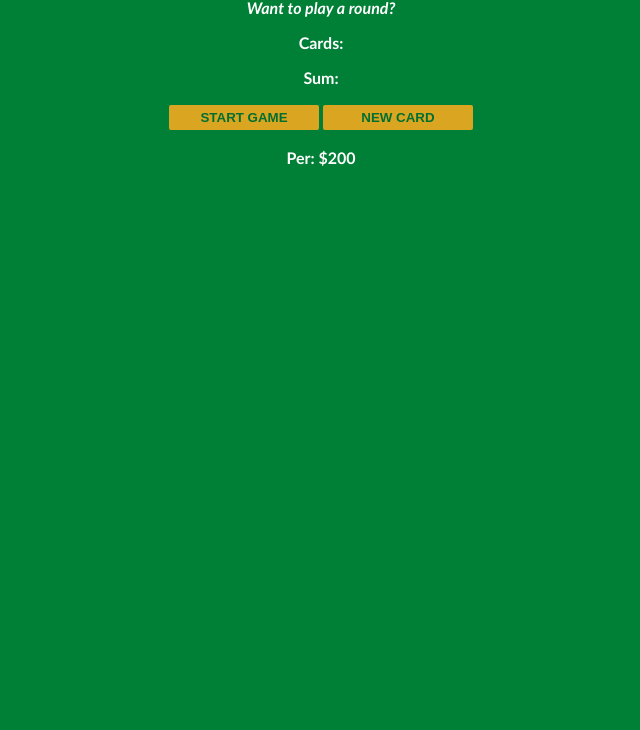
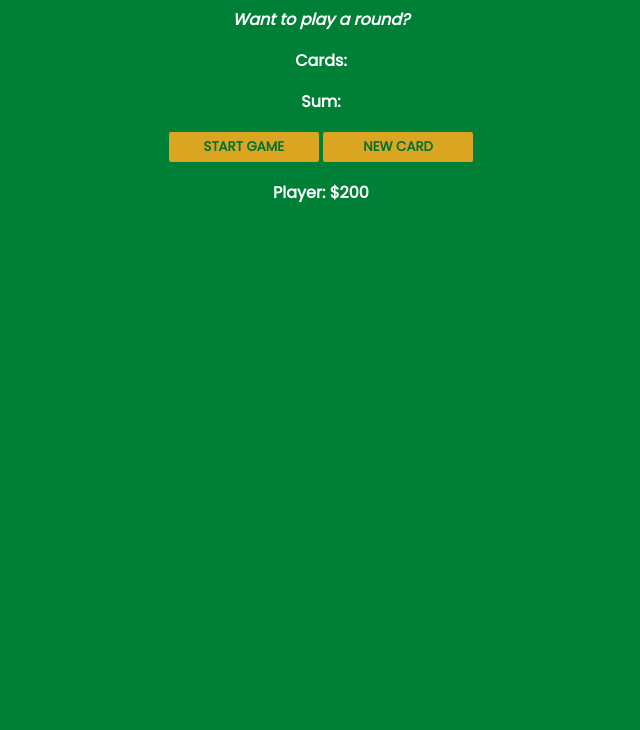
Before and after one commit to OliverJWakefield/blackjack, a plain HTML site: page index.html in a window 1280 px wide. Shown: the part 70-800 px from the top of the page, without its empty margins (319-959 px from the left). Drawn offline with Linux system fonts and the light colour scheme.

Commit message:
Second commit

```diff
--- a/index.css
+++ b/index.css
@@ -1,6 +1,7 @@
+@import url("https://fonts.googleapis.com/css2?family=Poppins&display=swap");
+
 body {
-  font-family: "Trebuchet MS", "Lucida Sans Unicode", "Lucida Grande", Arial,
-    sans-serif;
+  font-family: "Poppins", sans-serif;
   background-image: url("images/table.png");
   background-size: cover;
   font-weight: bold;
@@ -17,6 +18,7 @@ h1 {
 }
 
 button {
+  font-family: "Poppins", sans-serif;
   color: #016f32;
   width: 150px;
   background: goldenrod;
--- a/index.js
+++ b/index.js
@@ -1,5 +1,5 @@
 let player = {
-  name: "Per",
+  name: "Player",
   chips: 200
 }
 
```
